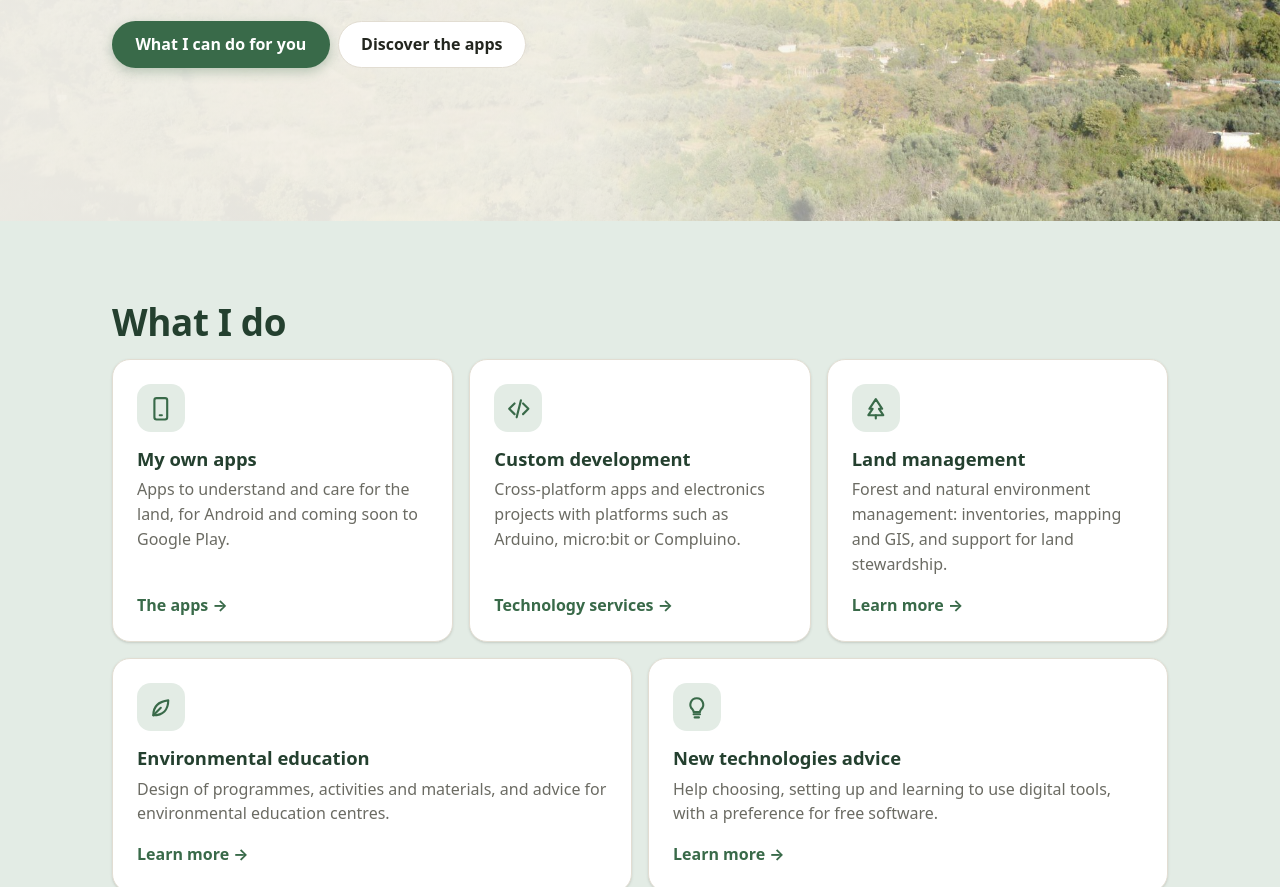
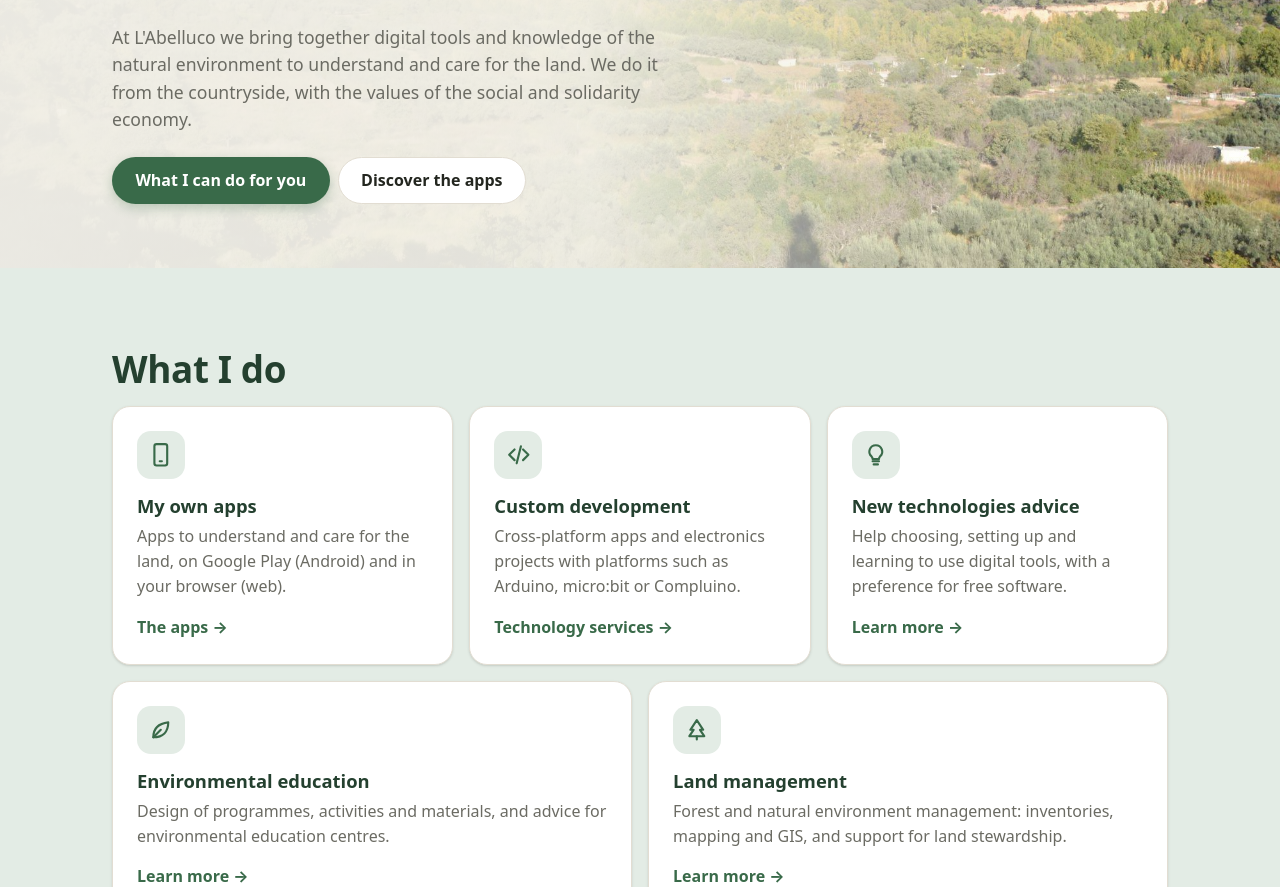
Before and after one commit to labelluco/abelluco, a plain HTML site: page index.html in a window 1280 px wide. Shown: the part 464-1351 px from the top of the page. Drawn offline with Linux system fonts and the light colour scheme.

Commit message:
Portada: lema amb tecnologia, educació ambiental i gestió forestal
- Nou lema i text d'entrada a la capçalera (ca, es, en)
- «Què faig»: fitxes de tecnologia a dalt, educació ambiental i gestió a baix
- «Apps pròpies»: disponibles a Google Play (Android) i al navegador (web)

Co-Authored-By: Claude Opus 5.5 <noreply@anthropic.com>

```diff
--- a/index.html
+++ b/index.html
@@ -31,8 +31,8 @@
     <section class="portada portada--foto">
       <div class="contingut portada__fila">
         <div class="portada__text">
-          <h1 data-i18n="Tecnologia al servei del territori.">Tecnologia al servei del territori.</h1>
-          <p class="portada__entrada" data-i18n="A L'Abelluco desenvolupem eines digitals per entendre i cuidar el territori. Ho fem des del món rural i amb els valors de l'economia social i solidària.">A L'Abelluco desenvolupem eines digitals per entendre i cuidar el territori. Ho fem des del món rural i amb els valors de l'economia social i solidària.</p>
+          <h1 data-i18n="Tecnologia, educació ambiental i gestió forestal al servei del territori.">Tecnologia, educació ambiental i gestió forestal al servei del territori.</h1>
+          <p class="portada__entrada" data-i18n="A L'Abelluco unim les eines digitals i el coneixement del medi natural per entendre i cuidar el territori. Ho fem des del món rural i amb els valors de l'economia social i solidària.">A L'Abelluco unim les eines digitals i el coneixement del medi natural per entendre i cuidar el territori. Ho fem des del món rural i amb els valors de l'economia social i solidària.</p>
           <div class="portada__accions">
             <a class="boto boto--primari boto--gran" href="serveis.html" data-i18n="Què puc fer per tu">Què puc fer per tu</a>
             <a class="boto boto--secundari boto--gran" href="apps.html" data-i18n="Descobreix les apps">Descobreix les apps</a>
@@ -51,7 +51,7 @@
               <svg viewBox="0 0 24 24" fill="none" stroke="currentColor" stroke-width="2" stroke-linecap="round" stroke-linejoin="round"><rect x="6" y="2" width="12" height="20" rx="2"/><path d="M11 18 H13"/></svg>
             </span>
             <h3 data-i18n="Apps pròpies">Apps pròpies</h3>
-            <p data-i18n="Aplicacions per entendre i cuidar el territori, per a Android i aviat a Google Play.">Aplicacions per entendre i cuidar el territori, per a Android i aviat a Google Play.</p>
+            <p data-i18n="Aplicacions per entendre i cuidar el territori, a Google Play (Android) i al navegador (web).">Aplicacions per entendre i cuidar el territori, a Google Play (Android) i al navegador (web).</p>
             <a class="bloc__enllac" href="apps.html" data-i18n="Les apps">Les apps</a>
           </li>
           <li class="bloc">
@@ -64,11 +64,11 @@
           </li>
           <li class="bloc">
             <span class="bloc__icona" aria-hidden="true">
-              <svg viewBox="0 0 24 24" fill="none" stroke="currentColor" stroke-width="2" stroke-linecap="round" stroke-linejoin="round"><path d="M12 3 L6 12 H9 L5 18 H19 L15 12 H18 Z"/><path d="M12 18 V21"/></svg>
+              <svg viewBox="0 0 24 24" fill="none" stroke="currentColor" stroke-width="2" stroke-linecap="round" stroke-linejoin="round"><path d="M9 18 H15 M10 21 H14"/><path d="M12 3 A6 6 0 0 0 8 13.5 C8.8 14.3 9 15 9 16 H15 C15 15 15.2 14.3 16 13.5 A6 6 0 0 0 12 3 Z"/></svg>
             </span>
-            <h3 data-i18n="Gestió del territori">Gestió del territori</h3>
-            <p data-i18n="Gestió forestal i del medi natural: inventaris, cartografia i SIG, i suport a la custòdia del territori.">Gestió forestal i del medi natural: inventaris, cartografia i SIG, i suport a la custòdia del territori.</p>
-            <a class="bloc__enllac" href="serveis.html#territori" data-i18n="Més informació">Més informació</a>
+            <h3 data-i18n="Assessorament en noves tecnologies">Assessorament en noves tecnologies</h3>
+            <p data-i18n="Ajuda per triar, implantar i aprendre a fer servir eines digitals, amb preferència pel programari lliure.">Ajuda per triar, implantar i aprendre a fer servir eines digitals, amb preferència pel programari lliure.</p>
+            <a class="bloc__enllac" href="serveis.html#assessorament" data-i18n="Més informació">Més informació</a>
           </li>
           <li class="bloc">
             <span class="bloc__icona" aria-hidden="true">
@@ -80,11 +80,11 @@
           </li>
           <li class="bloc">
             <span class="bloc__icona" aria-hidden="true">
-              <svg viewBox="0 0 24 24" fill="none" stroke="currentColor" stroke-width="2" stroke-linecap="round" stroke-linejoin="round"><path d="M9 18 H15 M10 21 H14"/><path d="M12 3 A6 6 0 0 0 8 13.5 C8.8 14.3 9 15 9 16 H15 C15 15 15.2 14.3 16 13.5 A6 6 0 0 0 12 3 Z"/></svg>
+              <svg viewBox="0 0 24 24" fill="none" stroke="currentColor" stroke-width="2" stroke-linecap="round" stroke-linejoin="round"><path d="M12 3 L6 12 H9 L5 18 H19 L15 12 H18 Z"/><path d="M12 18 V21"/></svg>
             </span>
-            <h3 data-i18n="Assessorament en noves tecnologies">Assessorament en noves tecnologies</h3>
-            <p data-i18n="Ajuda per triar, implantar i aprendre a fer servir eines digitals, amb preferència pel programari lliure.">Ajuda per triar, implantar i aprendre a fer servir eines digitals, amb preferència pel programari lliure.</p>
-            <a class="bloc__enllac" href="serveis.html#assessorament" data-i18n="Més informació">Més informació</a>
+            <h3 data-i18n="Gestió del territori">Gestió del territori</h3>
+            <p data-i18n="Gestió forestal i del medi natural: inventaris, cartografia i SIG, i suport a la custòdia del territori.">Gestió forestal i del medi natural: inventaris, cartografia i SIG, i suport a la custòdia del territori.</p>
+            <a class="bloc__enllac" href="serveis.html#territori" data-i18n="Més informació">Més informació</a>
           </li>
         </ul>
       </div>
--- a/js/i18n/en.js
+++ b/js/i18n/en.js
@@ -209,10 +209,10 @@ export const EN = {
     "AI changes fast. I will revise these commitments whenever needed, and I'll do it here, in the open.",
 
   // Portada nova: carrusel de les apps i clients
-  "Tecnologia al servei del territori.":
-    "Technology in service of the land.",
-  "A L'Abelluco desenvolupem eines digitals per entendre i cuidar el territori. Ho fem des del món rural i amb els valors de l'economia social i solidària.":
-    "At L'Abelluco we build digital tools to understand and care for the land. We do it from the countryside, with the values of the social and solidarity economy.",
+  "Tecnologia, educació ambiental i gestió forestal al servei del territori.":
+    "Technology, environmental education and forest management in service of the land.",
+  "A L'Abelluco unim les eines digitals i el coneixement del medi natural per entendre i cuidar el territori. Ho fem des del món rural i amb els valors de l'economia social i solidària.":
+    "At L'Abelluco we bring together digital tools and knowledge of the natural environment to understand and care for the land. We do it from the countryside, with the values of the social and solidarity economy.",
   "Més informació":
     "Learn more",
   "App anterior":
@@ -366,7 +366,7 @@ export const EN = {
   "Quan el projecte ho permet, el codi es publica amb llicència lliure i qualsevol pot revisar què fa i com ho fa.":
     "When the project allows it, the code is published under a free licence and anyone can review what it does and how.",
 
-  // Aviat a Google Play
-  "Aplicacions per entendre i cuidar el territori, per a Android i aviat a Google Play.":
-    "Apps to understand and care for the land, for Android and coming soon to Google Play.",
+  // Apps pròpies: Android i web
+  "Aplicacions per entendre i cuidar el territori, a Google Play (Android) i al navegador (web).":
+    "Apps to understand and care for the land, on Google Play (Android) and in your browser (web).",
 };
--- a/js/i18n/es.js
+++ b/js/i18n/es.js
@@ -209,10 +209,10 @@ export const ES = {
     "La IA cambia deprisa. Revisaré estos compromisos siempre que haga falta, y lo haré aquí, en abierto.",
 
   // Portada nova: carrusel de les apps i clients
-  "Tecnologia al servei del territori.":
-    "Tecnología al servicio del territorio.",
-  "A L'Abelluco desenvolupem eines digitals per entendre i cuidar el territori. Ho fem des del món rural i amb els valors de l'economia social i solidària.":
-    "En L'Abelluco desarrollamos herramientas digitales para entender y cuidar el territorio. Lo hacemos desde el mundo rural y con los valores de la economía social y solidaria.",
+  "Tecnologia, educació ambiental i gestió forestal al servei del territori.":
+    "Tecnología, educación ambiental y gestión forestal al servicio del territorio.",
+  "A L'Abelluco unim les eines digitals i el coneixement del medi natural per entendre i cuidar el territori. Ho fem des del món rural i amb els valors de l'economia social i solidària.":
+    "En L'Abelluco unimos las herramientas digitales y el conocimiento del medio natural para entender y cuidar el territorio. Lo hacemos desde el mundo rural y con los valores de la economía social y solidaria.",
   "Més informació":
     "Más información",
   "App anterior":
@@ -366,7 +366,7 @@ export const ES = {
   "Quan el projecte ho permet, el codi es publica amb llicència lliure i qualsevol pot revisar què fa i com ho fa.":
     "Cuando el proyecto lo permite, el código se publica con licencia libre y cualquiera puede revisar qué hace y cómo lo hace.",
 
-  // Aviat a Google Play
-  "Aplicacions per entendre i cuidar el territori, per a Android i aviat a Google Play.":
-    "Aplicaciones para entender y cuidar el territorio, para Android y pronto en Google Play.",
+  // Apps pròpies: Android i web
+  "Aplicacions per entendre i cuidar el territori, a Google Play (Android) i al navegador (web).":
+    "Aplicaciones para entender y cuidar el territorio, en Google Play (Android) y en el navegador (web).",
 };
```
Also changed, not shown: 1 other file.
